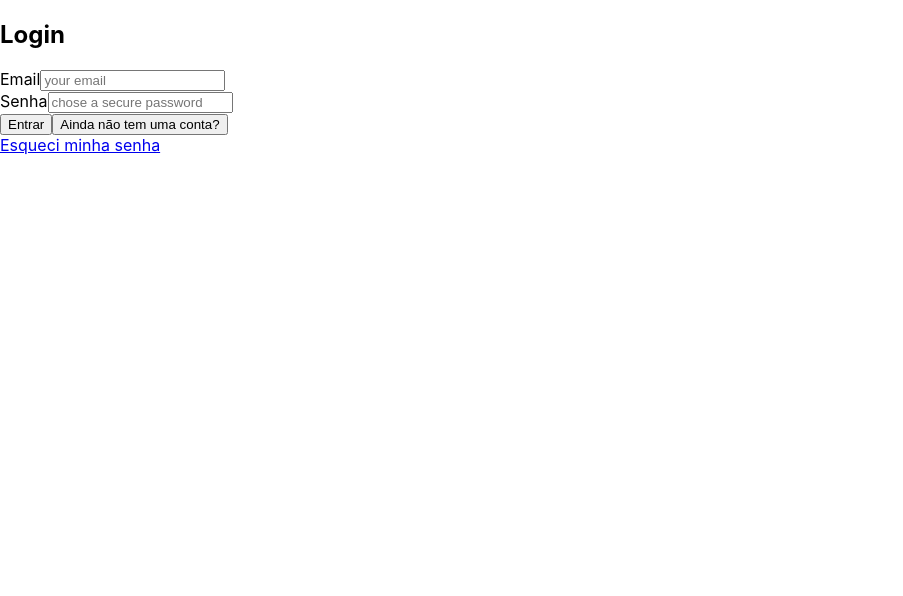
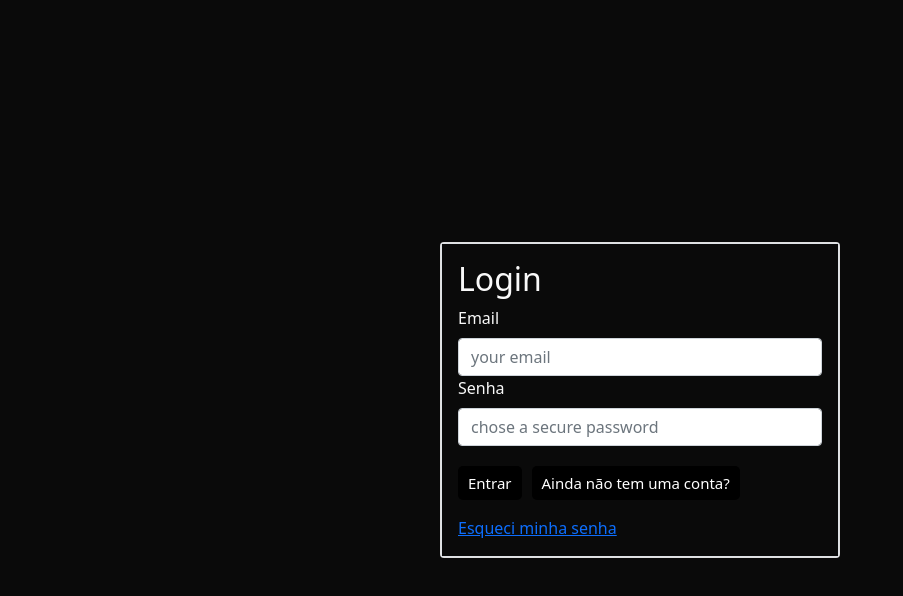
Before and after one commit to IsaqueFranklin/CodeHub, a React (Create React App) app: page /login in a window 1280 px wide. Shown: the top 596 px of the page, without its empty margins (0-903 px from the left). Built offline with nearby package versions, Linux system fonts and the light colour scheme; no server answers.

Commit message:
design basics and forgot password page

```diff
--- a/public/index.html
+++ b/public/index.html
@@ -24,7 +24,7 @@
       work correctly both with client-side routing and a non-root public URL.
       Learn how to configure a non-root public URL by running `npm run build`.
     -->
-    <title>React App</title>
+    <title>CodeSpace</title>
   </head>
   <body>
     <noscript>You need to enable JavaScript to run this app.</noscript>
--- a/src/App.js
+++ b/src/App.js
@@ -1,8 +1,10 @@
 import './App.css';
+import './styles/style.css'
 import { BrowserRouter, Switch, Route, Redirect } from 'react-router-dom'
 import useAuth from './authentication/useAuth'
 import firebase, { FirebaseContext } from './firebase'
 import Login from './authentication/Login'
+import ForgotPassword from './authentication/ForgotPassword'
 import Home from './components/Home'
 
 function App() {
@@ -17,6 +19,7 @@ function App() {
           <Switch>
             <Route exact path='/' render={() => <Redirect to='/home' />} />
             <Route path='/login'component={Login} />
+            <Route path='/forgot' component={ForgotPassword} />
             <Route path='/home' component={Home} />
           </Switch>
         </div>
--- a/src/authentication/ForgotPassword.js
+++ b/src/authentication/ForgotPassword.js
@@ -0,0 +1,56 @@
+import React, { useState, useContext } from 'react'
+import FirebaseContext from '../firebase/context'
+import { Form, Card } from 'react-bootstrap'
+import CenteredContainer from '../authentication/CenteredContainer'
+import { Link } from 'react-router-dom'
+
+function ForgotPassword() {
+
+    const { firebase } = useContext(FirebaseContext)
+    const [resetPasswordEmail, setResetPasswordEmail] = useState('')
+    const [isPasswordReset, setIsPasswordReset] = useState(false)
+    const [passwordResetError, setPasswordResetError] = useState(null)
+
+    async function handleResetPassword() {
+        try {
+            await firebase.resetPassword(resetPasswordEmail)
+            setIsPasswordReset(true)
+            setPasswordResetError(null)
+        } catch (err) {
+            console.error('Error sending email', err)
+            setPasswordResetError(err.message)
+            setIsPasswordReset(false)
+        }
+    }
+
+    return (
+        <CenteredContainer>
+            <Card className="">
+                <Card.Body className="border">
+                    <Form className="flex flex-column">
+                    <h2 className="titulo">Esqueceu sua senha?</h2>
+                    <Form.Group id="email">
+                        <Form.Label>Seu email</Form.Label>
+                        <Form.Control
+                            type="email"
+                            className="input"
+                            placeholder="Coloque seu email aqui"
+                            onChange={event => setResetPasswordEmail(event.target.value)} />
+                    </Form.Group>
+                    </Form>
+                        <button className="button" onClick={handleResetPassword}>
+                            Recuperar senha
+                        </button>
+                    {isPasswordReset && <p className="input">veja sua caixa de entrada para restaurar senha</p>}
+                    {passwordResetError && <p className="error-text">{passwordResetError}</p>}
+
+                    <div className="w-100 text-left mt-3">
+                        <Link to="/login">Fazer login</Link>
+                    </div>
+                </Card.Body>
+            </Card>
+        </CenteredContainer>
+    )
+}
+
+export default ForgotPassword;
--- a/src/authentication/Login.js
+++ b/src/authentication/Login.js
@@ -34,8 +34,8 @@ function Login(props){
 
     return (
         <CenteredContainer>
-            <Card className="midia">
-                <Card.Body className="midia2">
+            <Card className="">
+                <Card.Body className="border">
                     <h2 className="titulo">{login ? "Login" : "Crie sua conta"}</h2>
                     <Form onSubmit={handleSubmit} className="flex flex-column">
                     {!login && (
@@ -85,7 +85,7 @@ function Login(props){
                     {firebaseError && <p className='error-text'>{firebaseError}</p>}
 
                     <button type="submit" className="" disbaled={isSubmitting}>
-                            Entrar
+                            {login ? "Entrar" : "Criar conta"}
                         </button>
                         <button type="button" className="" onClick={() => setLogin(prevLogin => !prevLogin)}>
                             {login ? "Ainda não tem uma conta?" : "Já tem uma conta?"}
--- a/src/authentication/useFormValidation.js
+++ b/src/authentication/useFormValidation.js
@@ -13,7 +13,7 @@ function useFormValidation(initialState, validate, authenticate) {
                  authenticate()
                  setSubmitting(false)
              }
-        } else {
+         }else {
              setSubmitting(false)
          }
      }, [errors])
@@ -32,11 +32,11 @@ function useFormValidation(initialState, validate, authenticate) {
         setErrors(validationErrors)
     }
 
-    function handleSubmit(event){
+    function handleSubmit(event) {
         event.preventDefault()
         const validationErrors = validate(values)
         setErrors(validationErrors)
-        setSubmitting(false)
+        setSubmitting(true)
     }
 
     return { handleChange, handleSubmit, handleBlur, errors, isSubmitting, values }
--- a/src/components/Home.js
+++ b/src/components/Home.js
@@ -1,10 +1,18 @@
 import React from 'react';
+import { Container } from 'react-bootstrap'
+import CenteredContainer from '../authentication/CenteredContainer';
 
 function Home(){
     return (
-        <div>
-            <h2>CodeHub</h2>
-        </div>
+        <Container>
+            <CenteredContainer>
+                <Container className="centralizado">
+                    <h2>CodeSpace</h2>
+                    <p>Save your most used code snippets and share them.</p>
+                    <button style={{ alignSelf: 'center' }}>First steps</button>
+                </Container>
+            </CenteredContainer>
+        </Container>
     )
 }
 
--- /dev/null
+++ b/src/index.css
@@ -0,0 +1,39 @@
+html {
+  scroll-behavior: smooth;
+}
+
+* {
+  box-sizing: border-box;
+}
+
+body {
+  background-color: #040714;
+  color: #f9f9f9;
+
+  margin: 0;
+  padding: 0;
+}
+
+* {
+  background-color: #0a0a0a;
+  color: #f9f9f9;
+  text-decoration: none;
+}
+
+@media only screen and (min-width: 768px){
+  body {
+      font-size: 15px;
+  }
+}
+
+@media only screen and (min-width: 480px) and (max-width: 768px){
+  body {
+      font-size: 15px;
+  }
+}
+
+@media only screen and (min-width: 479px){
+  body {
+      font-size: 14px;
+  }
+}
--- a/src/index.js
+++ b/src/index.js
@@ -1,6 +1,7 @@
 import React from 'react';
 import ReactDOM from 'react-dom';
-import './styles/index.css';
+import './index.css';
+import 'bootstrap/dist/css/bootstrap.min.css';
 import App from './App';
 
 ReactDOM.render(
--- a/src/styles/index.css
+++ /dev/null
@@ -1,13 +0,0 @@
-body {
-  margin: 0;
-  font-family: -apple-system, BlinkMacSystemFont, 'Segoe UI', 'Roboto', 'Oxygen',
-    'Ubuntu', 'Cantarell', 'Fira Sans', 'Droid Sans', 'Helvetica Neue',
-    sans-serif;
-  -webkit-font-smoothing: antialiased;
-  -moz-osx-font-smoothing: grayscale;
-}
-
-code {
-  font-family: source-code-pro, Menlo, Monaco, Consolas, 'Courier New',
-    monospace;
-}
--- a/src/styles/style.css
+++ b/src/styles/style.css
@@ -0,0 +1,32 @@
+/*Classes gerais usadas em todo o app*/
+.centralizado {
+    justify-content: center;
+    align-items: center;
+    text-align: center;
+    align-items: center;
+    align-self: center;
+}
+
+button {
+    padding: 6px 10px;
+    align-items: center;
+    justify-content: center;
+    margin-right: 10px;
+    margin-top: 20px;
+    border: transparent;
+    border-radius: 5px;
+    font-size: 15px;
+    background-color: black;
+    color: white;
+}
+
+button:hover {
+    background-color:#040714;
+    color: #fff;
+}
+
+.border {
+    border: transparent;
+}
+
+/*Classes usadas na Home*/
```
Lines whose indentation alone changed are shown as unchanged.
